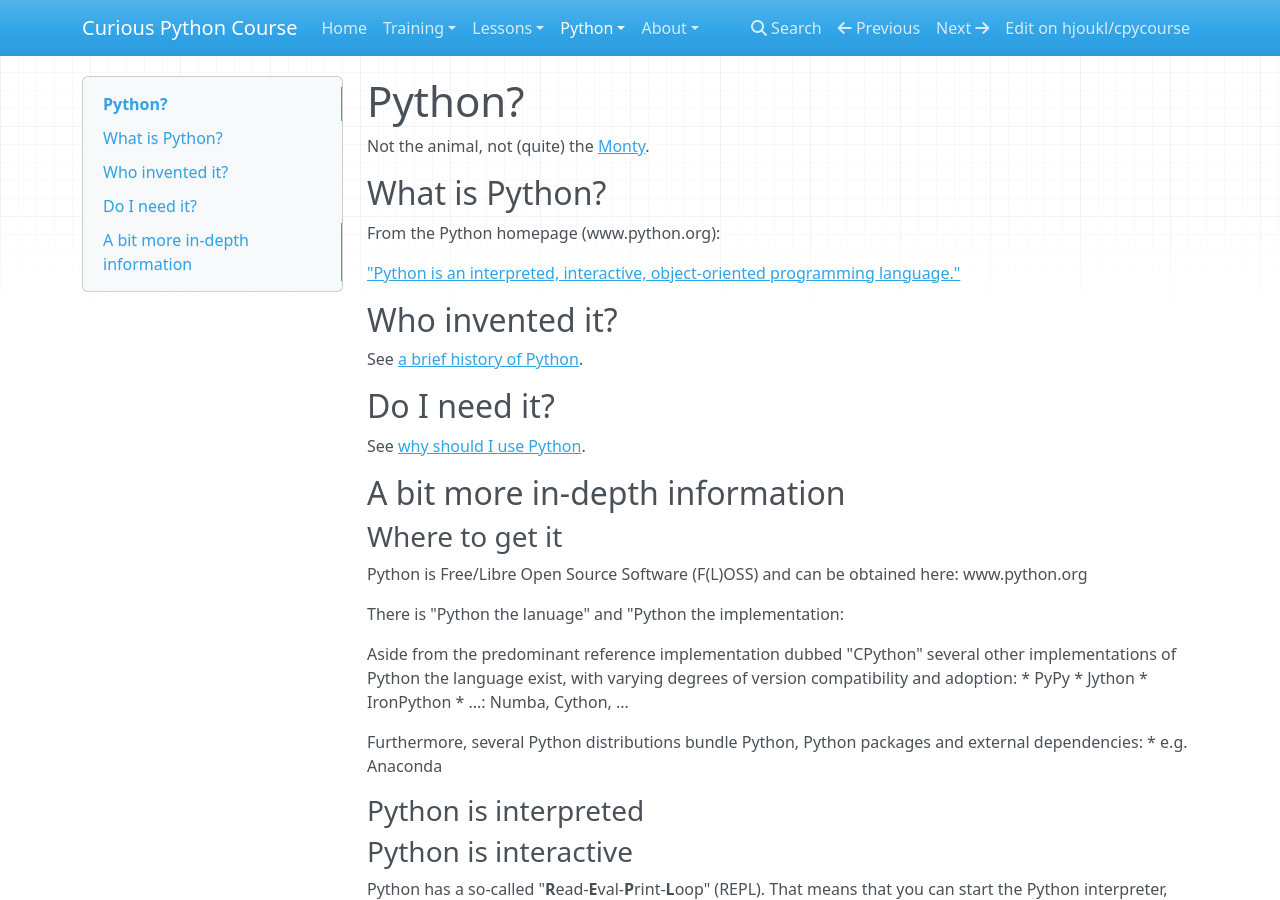
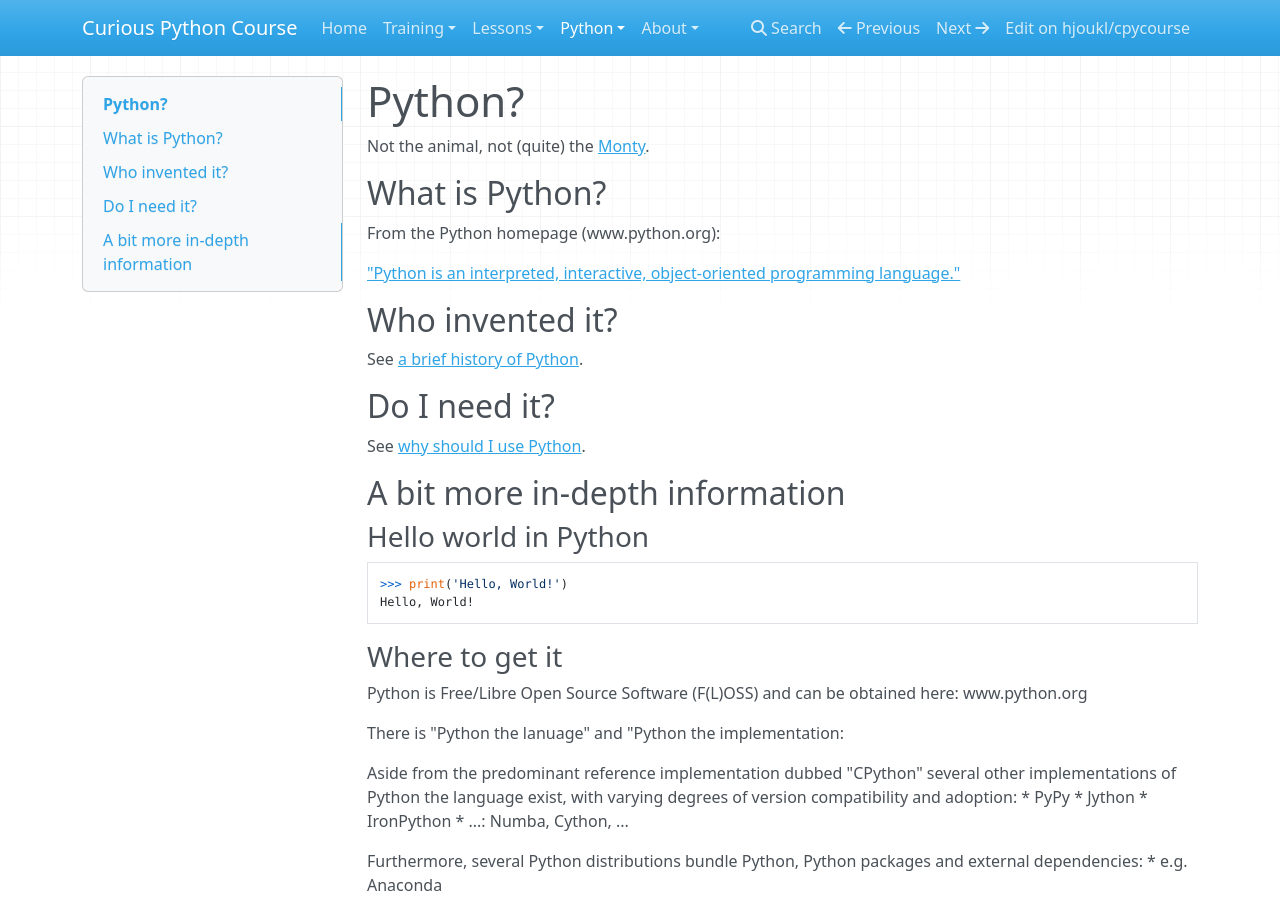
Before and after one commit to rkluger68/cpycourse, an MkDocs documentation site: the page built from docs/python/python.md, in a window 1280 px wide and 900 px high. Built offline with MkDocs 1.6.1, drawn with Linux system fonts in a browser that asks for light colours; nearby versions of some CDN libraries.

Commit message:
Add hello world.

````diff
--- a/docs/python/python.md
+++ b/docs/python/python.md
@@ -14,6 +14,12 @@
 See [why should I use Python](why-python.md).
 
 ## A bit more in-depth information
+
+### Hello world in Python
+```python
+>>> print('Hello, World!')
+Hello, World!
+```
 
 ### Where to get it
 
````
